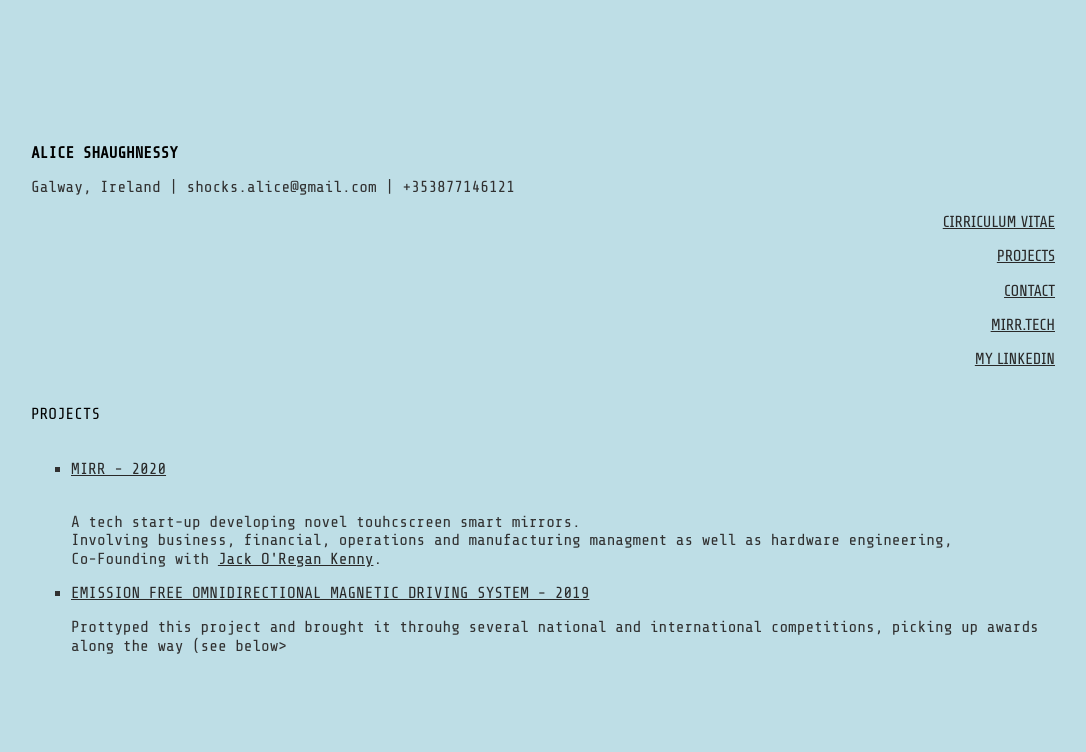
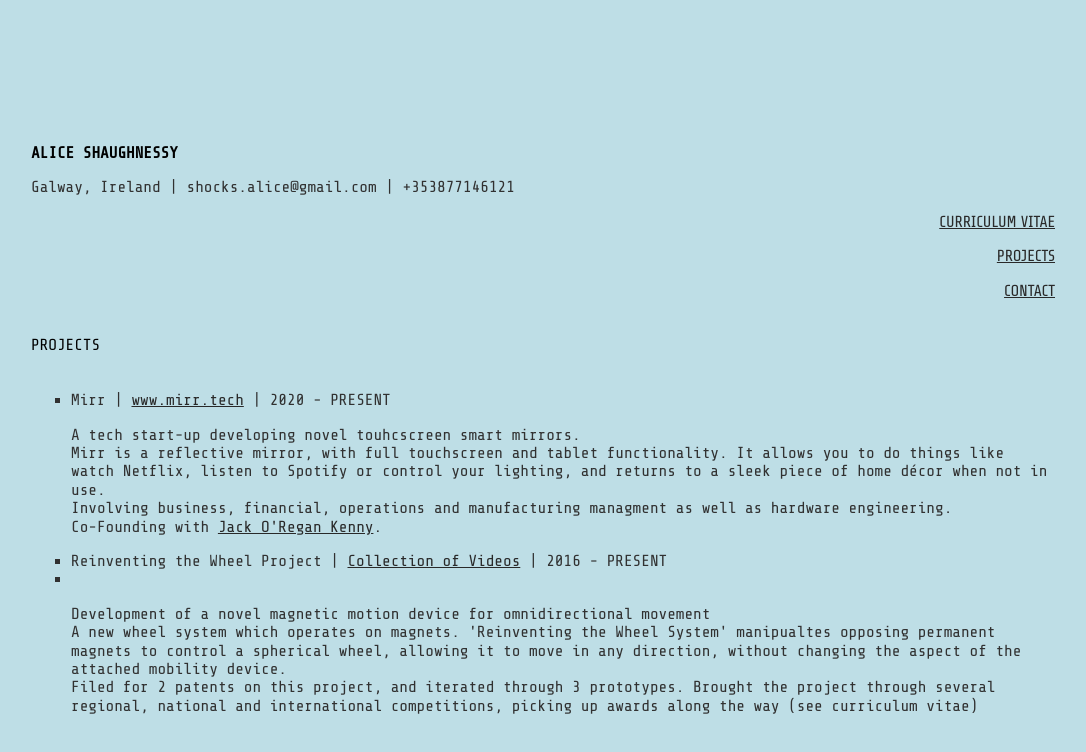
Before and after one commit to aliceshocks/aliceshocks.github.io, a website built with Parcel: page projects.html in a window 1280 px wide. Shown: the whole page, without its empty margins (97-1183 px from the left). Built offline with nearby package versions, Linux system fonts and the light colour scheme.

Commit message:
Update projects.html

```diff
--- a/projects.html
+++ b/projects.html
@@ -21,7 +21,7 @@
     <link rel="stylesheet" href="css/normalize.css">
     <link rel="stylesheet" href="css/main.css">
 
-    <meta name="theme-color" content="#000000">
+    <meta name="theme-color" content="#eeeeee">
 </head>
 
 <body>
@@ -29,39 +29,31 @@
     <p>Galway, Ireland | shocks.alice@gmail.com | +353877146121</p>
     <div class="topbar">
         <ul class="topbar">
-            <li><a href="cv.html">CIRRICULUM VITAE</a></li>
+            <li><a href="cv.html">CURRICULUM VITAE</a></li>
         </ul>
         <ul class="topbar">
             <li><a href="projects.html">PROJECTS</a></li>
         </ul>
         <ul class="topbar">
-            <li><a href="mailto:shocks.alice@gmail.com">CONTACT</a></li>
-        </ul>
-        <ul class="topbar">
-            <li>
-                <a href="https://mirr.tech" target="_blank">MIRR.TECH</a>
-            </li>
-        </ul>
-        <ul class="topbar">
-            <li>
-                <a href="https://www.linkedin.com/in/aliceshaughnessy/" target="_blank">MY LINKEDIN</a>
-            </li>
+            <li><a href="contact.html">CONTACT</a></li>
         </ul>
     </div>
-    <div class="" projects ">
-<p class="header ">PROJECTS</p>
+
+<p class="header">PROJECTS</p>
 <ul>
-  <li><a href="https://mirr.tech ">MIRR - 2020</a></li>
-  <p><br> A tech start-up developing novel touhcscreen smart mirrors.
-    <br>Involving business, financial, operations and manufacturing managment as well as hardware engineering,
+  <li>Mirr | <a href="https://mirr.tech ">www.mirr.tech</a> | 2020 - PRESENT</li>
+  <p>A tech start-up developing novel touhcscreen smart mirrors.
+    <br>Mirr is a reflective mirror, with full touchscreen and tablet functionality. It allows you to do things like watch Netflix, listen to Spotify or control your lighting, and returns to a sleek piece of home décor when not in use.
+    <br>Involving business, financial, operations and manufacturing managment as well as hardware engineering.
     <br>Co-Founding with <a href="https://jackoregankenny.com">Jack O'Regan Kenny</a>.</p>
-  <li><a href="https://youtu.be/QXa0jml4Tfs ">EMISSION FREE OMNIDIRECTIONAL MAGNETIC DRIVING SYSTEM - 2019</a></li>
-  <p>Prottyped this project and brought it throuhg several national and international competitions, picking up awards along the way (see below></p>
+
+  <li>Reinventing the Wheel Project | <a href="https://youtube.com/playlist?list=PL7g67or4apfEAQpzkKMVXIfiL52uDW_Ma">Collection of Videos</a> | 2016 - PRESENT<li></li>
+  <p>Development of a novel magnetic motion device for omnidirectional movement
+    <br> A new wheel system which operates on magnets. 'Reinventing the Wheel System' manipualtes opposing permanent magnets to control a spherical wheel, allowing it to move in any direction, without changing the aspect of the attached mobility device.
+    <br>Filed for 2 patents on this project, and iterated through 3 prototypes. Brought the project through several regional, national and international competitions, picking up awards along the way (see curriculum vitae)</p>
 </ul>
 </div>
-<div class="mirr ">
 
-    </div>
 
 
     <script src="js/vendor/modernizr-3.11.2.min.js "></script>
```
